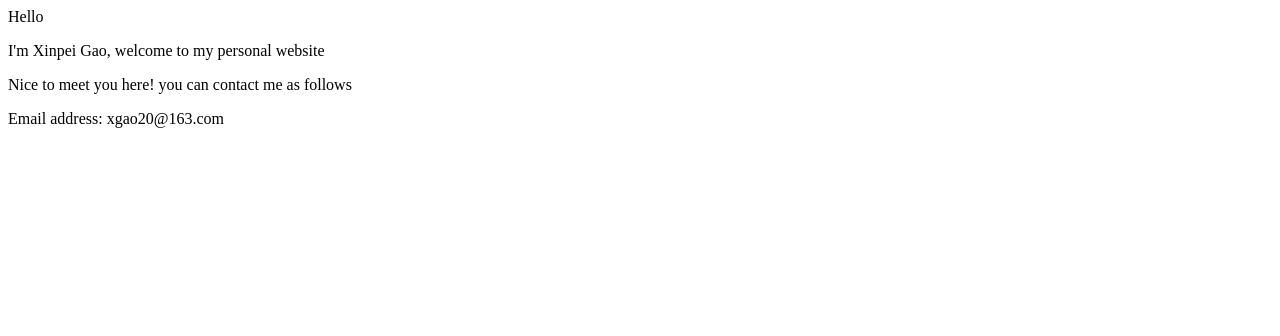
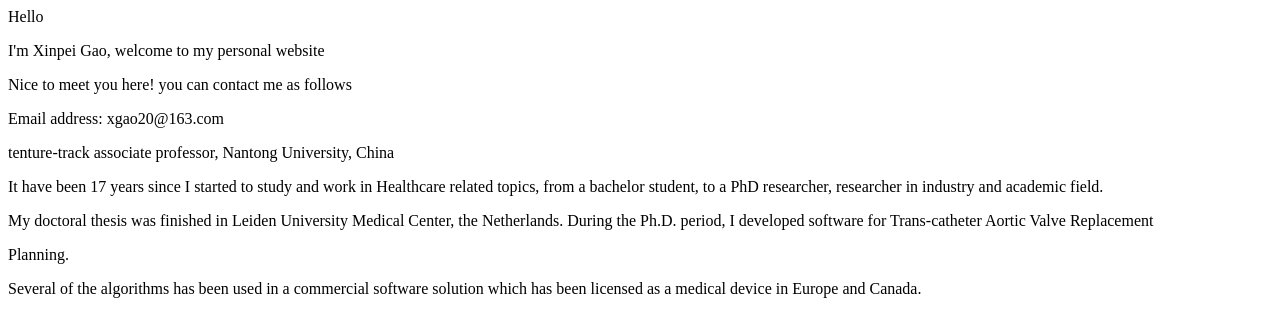
Before and after one commit to x20232023/xgao.github.io, a plain HTML site: page index.html in a window 1280 px wide. Drawn offline with Linux system fonts and the light colour scheme.

Commit message:
Update index.html

```diff
--- a/index.html
+++ b/index.html
@@ -2,3 +2,10 @@
 <p>I'm Xinpei Gao, welcome to my personal website </p>
 <p>Nice to meet you here! you can contact me as follows</p>
 <p>Email address: xgao20@163.com</p>
+<p>tenture-track associate professor, Nantong University, China</p>
+
+
+
+<p>It have been 17 years since I started to study and work in Healthcare related topics, from a bachelor student, to a PhD researcher, researcher in industry and academic field.</p>
+<p>My doctoral thesis was finished in Leiden University Medical Center, the Netherlands. During the Ph.D. period, I developed software for Trans-catheter Aortic Valve Replacement</p> <p>Planning. </p>
+<p>Several of the algorithms has been used in a commercial software solution which has been licensed as a medical device in Europe and Canada.</p>
```
